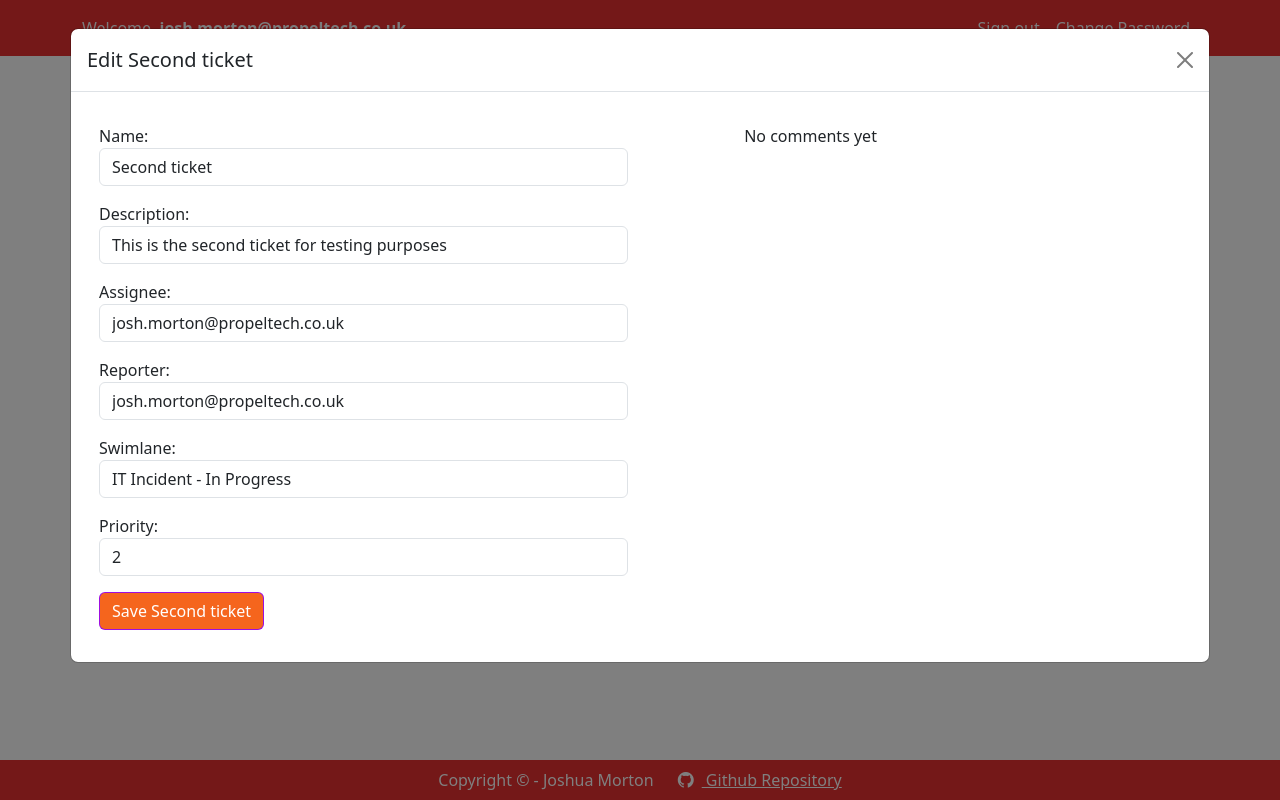
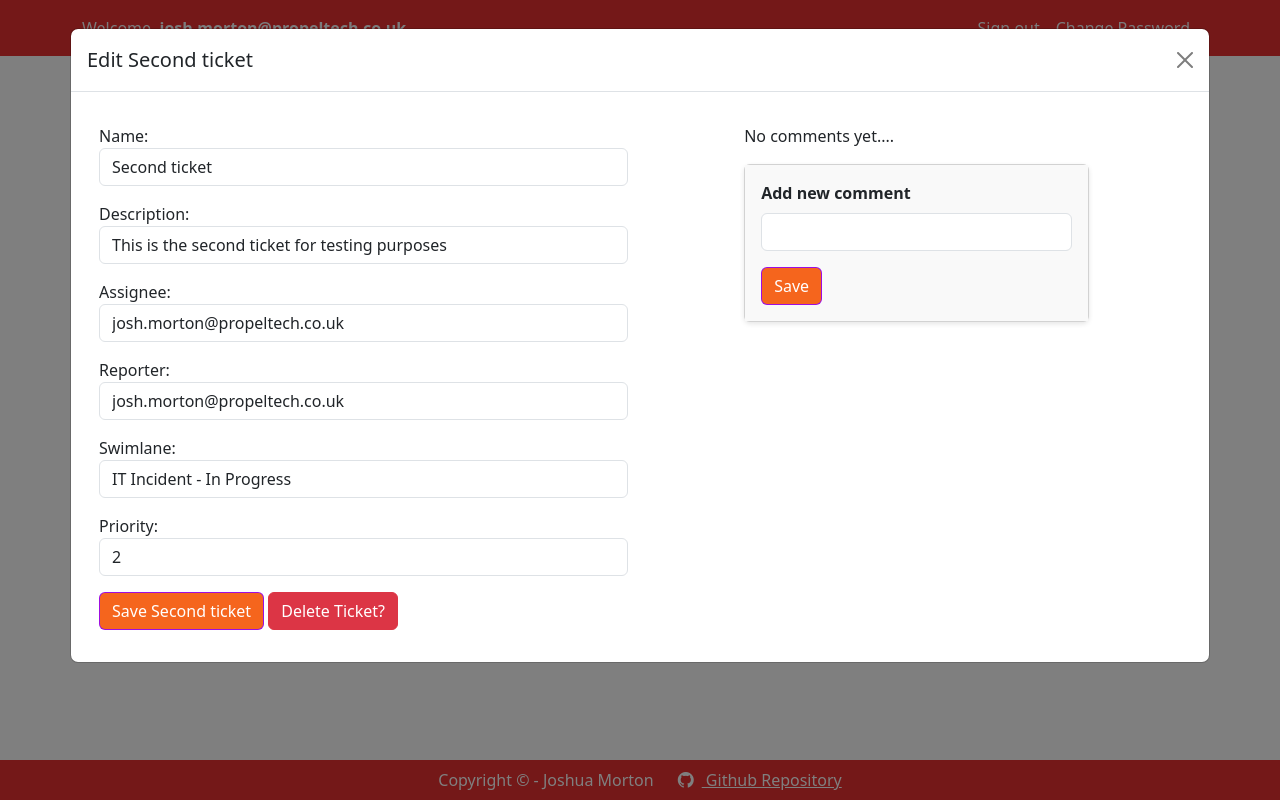
Before and after one commit to jMorton95/simple-helpdesk, a Django app: page /project/1/2/view in a window 1280 px wide. Run offline with Django 5.2, Linux system fonts and the light colour scheme; a user stored in the database is signed in; data comes from the database, SQL or seed files in the repository; both versions use the stored data as it was after the commit.

Commit message:
[dev] wire up UI for delete ticket & ticketcomments

```diff
--- a/app/simple_helpdesk/forms/helpdesk/ticketcomment_form.py
+++ b/app/simple_helpdesk/forms/helpdesk/ticketcomment_form.py
@@ -14,6 +14,8 @@ class TicketCommentForm(forms.ModelForm):
 
     self.fields['text'] = forms.CharField(
       required=True,
+      label="",
+      help_text="",
       widget=forms.TextInput(attrs={'class': FORM_FIELD_CSS_CLASSES,  "min": 0, "max": 255})
     )
 
--- a/app/simple_helpdesk/services/ticketcomment_service.py
+++ b/app/simple_helpdesk/services/ticketcomment_service.py
@@ -1,4 +1,5 @@
-from simple_helpdesk.utils.generic import form_is_valid
+from typing import Union
+from simple_helpdesk.utils.generic import form_is_valid, get_object_if_exists
 from simple_helpdesk.forms.helpdesk.ticketcomment_form import TicketCommentForm
 from simple_helpdesk.models import TicketComment
 
@@ -20,3 +21,6 @@ class TicketCommentService():
       return True
     else:
       return False
+
+  def GetCommentIfExists(comment_id) -> Union[bool, TicketComment | None]:
+    return get_object_if_exists(TicketComment, comment_id)
--- a/app/simple_helpdesk/static/js/ticket_form.js
+++ b/app/simple_helpdesk/static/js/ticket_form.js
@@ -1,5 +1,56 @@
 
 document.addEventListener('DOMContentLoaded', () => {
+  //On Page Load, open the ticket form and configure delete actions
   const modal = new bootstrap.Modal(document.getElementById('ticket_modal'), {})
   modal.show()
+  configureDeleteTicketButton()
+  configureDeleteCommentButtons()
 })
+
+
+function configureDeleteTicketButton() {
+  //Select the Delete Ticket Button and bind the confirm buttons and Server Path. Skip if no elements selected.
+  const deleteButton = document.querySelector('.remove-ticket-btn');
+
+  if (deleteButton == null) return
+
+  deleteButton.addEventListener('click', () => {
+    const projectId = deleteButton.getAttribute('data-project-id')
+    const ticketId = deleteButton.getAttribute('data-ticket-id');
+    const ticketName = deleteButton.getAttribute('data-ticket-name');
+
+    const modalDescription = document.querySelector('#delete_ticket_modal .modal-body p');
+    const modalFormAction = document.querySelector('#delete_ticket_modal #modalForm');
+
+    modalDescription.textContent = `
+    This action is irreversible and will delete the Ticket ${ticketName} and all associated comments, forever.
+    \n Are you sure you want to delete ${ticketName}?`;
+
+    modalFormAction.setAttribute('action', `/project/${projectId}/${ticketId}/delete`);
+  });
+}
+
+
+function configureDeleteCommentButtons() {
+  //Select the Delete Comment Buttons and bind the confirm buttons and Server Path. Skip if no elements selected.
+  const deleteButtons = document.querySelectorAll('.remove-comment-btn');
+  console.log(deleteButtons.length)
+  if (deleteButtons == null || deleteButtons.length === 0) return
+
+  deleteButtons.forEach(button => {
+    button.addEventListener('click', () => {
+      const projectId = button.getAttribute('data-project-id')
+      const ticketId = button.getAttribute('data-ticket-id');
+      const commentId = button.getAttribute('data-comment-id');
+
+      const modalDescription = document.querySelector('#delete_comment_modal .modal-body p');
+      const modalFormAction = document.querySelector('#delete_comment_modal #modalForm');
+
+      modalDescription.textContent = `
+      This action is irreversible and will delete the comment, forever.
+      \n Are you sure you want to delete the comment?`;
+
+      modalFormAction.setAttribute('action', `/project/${projectId}/${ticketId}/${commentId}/delete`);
+    });
+  })
+}
--- /dev/null
+++ b/app/simple_helpdesk/templates/helpdesk/partials/delete_comment_modal.html
@@ -0,0 +1,11 @@
+{% extends "generic_components/base_confirm_modal.html" %}
+
+{% block modal_id %}delete_comment_modal{% endblock %}
+
+{% block modal_title %}
+  Delete Comment?
+{% endblock %}
+
+{% block button_text %}
+  Delete Forever?
+{% endblock %}
--- /dev/null
+++ b/app/simple_helpdesk/templates/helpdesk/partials/delete_ticket_modal.html
@@ -0,0 +1,11 @@
+{% extends "generic_components/base_confirm_modal.html" %}
+
+{% block modal_id %}delete_ticket_modal{% endblock %}
+
+{% block modal_title %}
+  Delete Ticket?
+{% endblock %}
+
+{% block button_text %}
+  Delete Forever?
+{% endblock %}
--- a/app/simple_helpdesk/templates/helpdesk/project_overview.html
+++ b/app/simple_helpdesk/templates/helpdesk/project_overview.html
@@ -44,4 +44,9 @@
   {% if ticket_form %}
     {% include "helpdesk/ticket_form.html" %}
   {% endif %}
+
+  {% if is_admin %}
+    {% include "helpdesk/partials/delete_ticket_modal.html" %}
+    {% include "helpdesk/partials/delete_comment_modal.html" %}
+  {% endif %}
 {% endblock %}
--- a/app/simple_helpdesk/templates/helpdesk/ticket_form.html
+++ b/app/simple_helpdesk/templates/helpdesk/ticket_form.html
@@ -13,12 +13,25 @@
   <div class="container">
     <div class="row justify-content-between">
       <div class="col-6">
+
         <form method="POST"
             action="{% if ticket %}{% url 'ticket_edit' project.id ticket.id%}{% else %}{%url 'ticket_create' project.id %}{% endif %}">
           {% csrf_token %}
           {{ ticket_form.as_p }}
           {% include "generic_components/form_errors.html" %}
           <button type="submit" class="btn btn-primary">{% if ticket %} Save {{ticket.name}} {% else %}Create Ticket {% endif %}</button>
+            {% if is_admin %}
+              <btn
+                data-project-id="{{ project.id }}"
+                data-ticket-id="{{ ticket.id }}"
+                data-ticket-name="{{ ticket.name }}"
+                data-bs-toggle="modal"
+                data-bs-target="#delete_ticket_modal"
+                class="btn btn-danger remove-ticket-btn "
+                >
+                Delete Ticket?
+              </btn>
+          {% endif %}
         </form>
       </div>
       <div class="col-4 mx-auto justify-content-center">
@@ -26,33 +39,41 @@
           {% for comment in ticket.comments %}
           <div class="card mb-1">
             <div class="card-body">
-              <strong>
+              <strong class="d-flex justify-content-between">
                 {{comment.user.username}}
+                  {% if is_admin %}
+                    <btn
+                      data-project-id="{{ project.id }}"
+                      data-ticket-id="{{ ticket.id }}"
+                      data-comment-id="{{ comment.id }}"
+                      data-bs-toggle="modal"
+                      data-bs-target="#delete_comment_modal"
+                      class="btn btn-danger btn-sm remove-comment-btn bi-x"
+                    ></btn>
+                  {% endif %}
               </strong>
-              <br />
               <i>{{comment.updated_at|date:"D M d - g:i a"}}</i>
-              <p>{{comment.text}}</p>
+              <p class="mt-2">{{comment.text}}</p>
             </div>
           </div>
           {% endfor %}
+
+        {% else %}
+          <p>No comments yet....</p>
+        {% endif %}
         <div class="card mb-1">
           <div class="card-body">
             <strong>
               Add new comment
             </strong>
-              <br />
-              <form method="POST" action="{% url "comment_create" project.id ticket.id %}">
+            <form method="POST" class="mt-2" action="{% url "comment_create" project.id ticket.id %}">
               {% csrf_token %}
               {{ comment_form.as_p }}
               <button type="submit" class="btn btn-primary">Save </button>
             </form>
           </div>
         </div>
-        {% else %}
-          <p>No comments yet</p>
-        {% endif %}
       </div>
     </div>
   </div>
-
 {% endblock modal_content %}
```
Also changed, not shown: app/helpdesk.sqlite3. Lines whose indentation alone changed are shown as unchanged.
